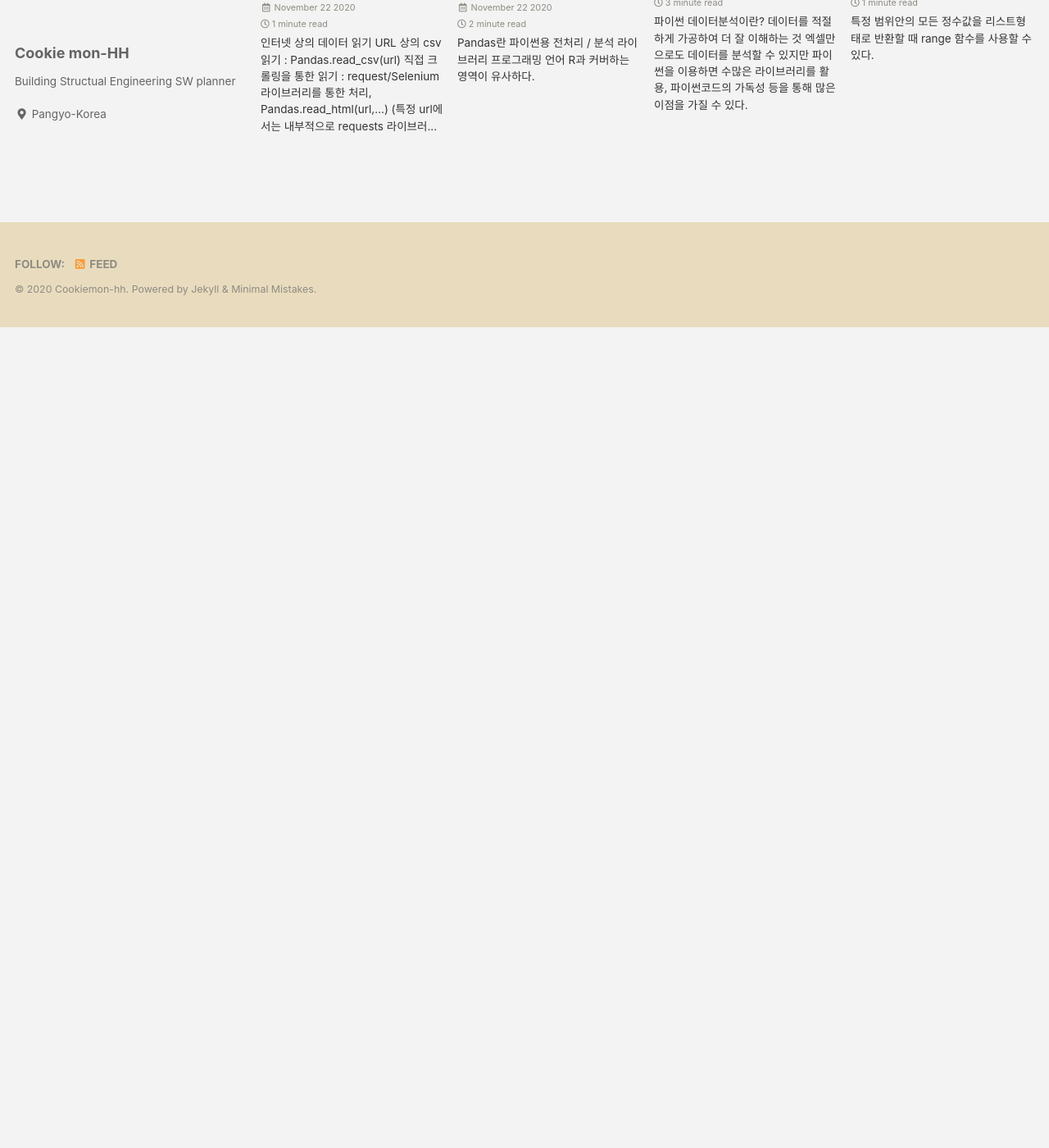
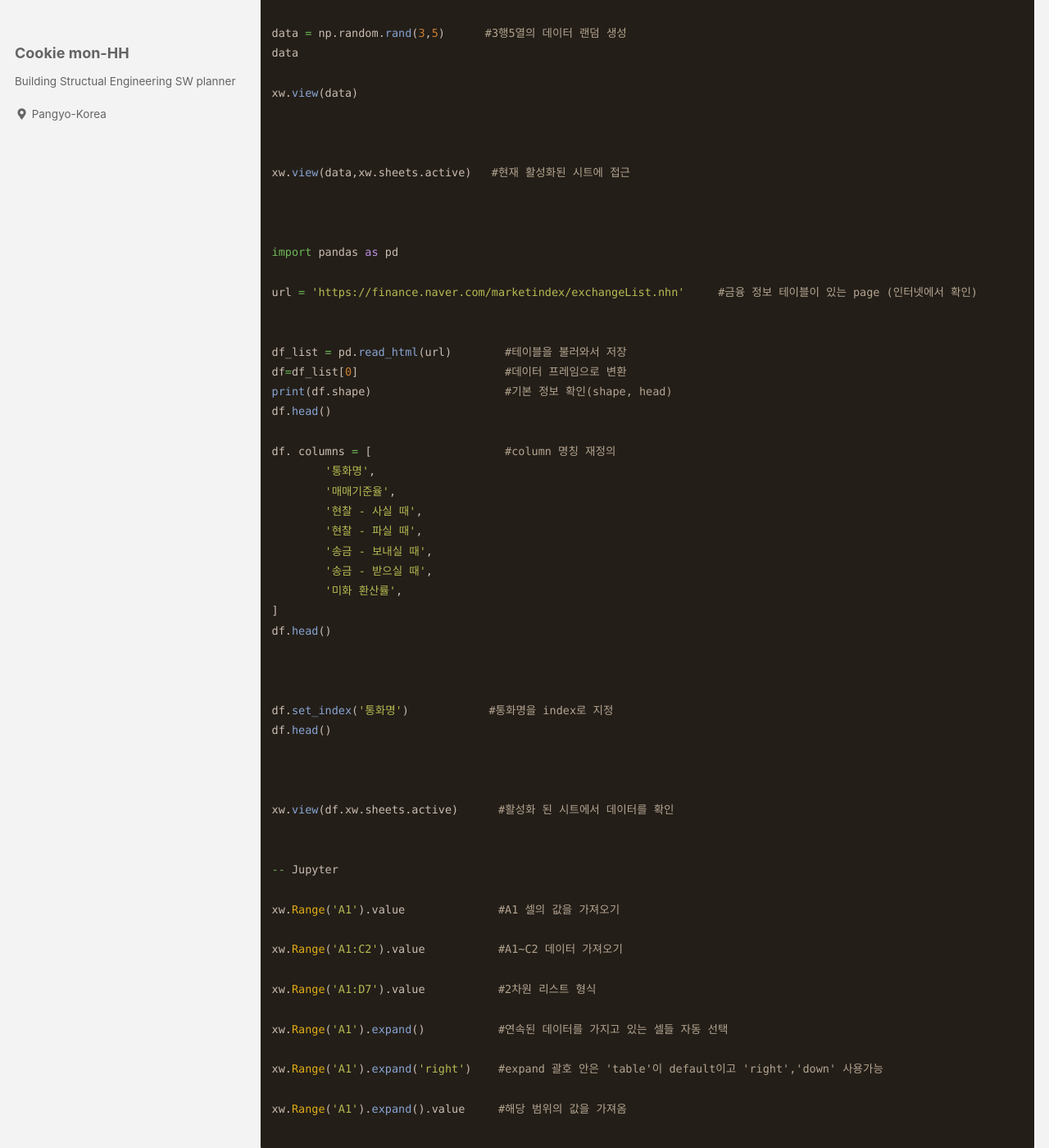
Before and after one commit to CookieMon-HH/cookiemon-hh.github.io, a Jekyll site: the page built from _posts/2020-11-23-5 5 엑셀 열고 원하는 범위값 읽어내기.md, in a window 1280 px wide and 1400 px high, scrolled down 1432 px. Shown: the whole window at 82% size. Built offline with Jekyll 4.4.1, drawn with Linux system fonts in a browser that asks for light colours; cached includes are drawn as plain includes; a script that is not in the unit is left out; comment, search, counter and statistics services are not loaded; before the commit the page ends 1831 px from its top, so only the background shows below that; some of the changed text lies outside the part shown.

Commit message:
Update 2020-11-23-5 5 엑셀 열고 원하는 범위값 읽어내기.md

````diff
--- a/_posts/2020-11-23-5 5 엑셀 열고 원하는 범위값 읽어내기.md
+++ b/_posts/2020-11-23-5 5 엑셀 열고 원하는 범위값 읽어내기.md
@@ -28,3 +28,89 @@ xlwings에 대해
 - Anaconda Python에 포함되어있다.
 - 설치는 쉘> pip install xlwings 혹은 conda install xlwings 를 통해 수행할 수 있다.
 - 윈도우와 맥 모두 지원한다.
+
+```python
+
+import xlwings as xw       #xlwings import, 해당 라이브러리가 설치되어있어야 한다.
+
+xw.__version__             #xlwings 버전 확인
+
+data=[
+    ['apple','banana','berry'],
+    [100, 230, 90],
+    [140, 150, 40],
+]
+data
+
+
+xw.view(data)             #data 값을 엑셀에 출력
+
+
+data2 =data
+data2.append( [12, 14, 16])
+data2
+
+
+xw.view(data2)           #변경된 data 값(data2)을 엑셀에 출력
+
+
+
+import numpy as np
+
+data = np.random.rand(3,5)      #3행5열의 데이터 랜덤 생성
+data
+
+xw.view(data)
+
+
+
+xw.view(data,xw.sheets.active)   #현재 활성화된 시트에 접근
+
+
+
+import pandas as pd
+
+url = 'https://finance.naver.com/marketindex/exchangeList.nhn'     #금융 정보 테이블이 있는 page (인터넷에서 확인)
+
+
+df_list = pd.read_html(url)        #테이블을 불러와서 저장
+df=df_list[0]                      #데이터 프레임으로 변환
+print(df.shape)                    #기본 정보 확인(shape, head)
+df.head()
+
+df. columns = [                    #column 명칭 재정의
+        '통화명',
+        '매매기준율',
+        '현찰 - 사실 때',
+        '현찰 - 파실 때',
+        '송금 - 보내실 때',
+        '송금 - 받으실 때',
+        '미화 환산률',
+]
+df.head()
+
+
+
+df.set_index('통화명')            #통화명을 index로 지정
+df.head()
+
+
+
+xw.view(df.xw.sheets.active)      #활성화 된 시트에서 데이터를 확인
+
+
+-- Jupyter
+
+xw.Range('A1').value              #A1 셀의 값을 가져오기
+
+xw.Range('A1:C2').value           #A1~C2 데이터 가져오기
+
+xw.Range('A1:D7').value           #2차원 리스트 형식
+
+xw.Range('A1').expand()           #연속된 데이터를 가지고 있는 셀들 자동 선택
+
+xw.Range('A1').expand('right')    #expand 괄호 안은 'table'이 default이고 'right','down' 사용가능
+
+xw.Range('A1').expand().value     #해당 범위의 값을 가져옴
+
+```
````
